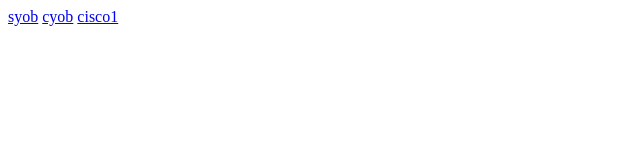
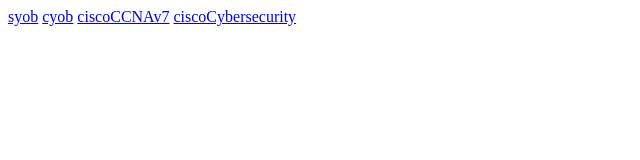
Before and after one commit to HadiAbouDaya/Certificates.github.io, a plain HTML site: page index.html in a window 1280 px wide. Shown: the whole page, without its empty margins (0-640 px from the left). Drawn offline with Linux system fonts and the light colour scheme.

Commit message:
Update index.html

```diff
--- a/index.html
+++ b/index.html
@@ -1,3 +1,4 @@
 <a href="startyourownbusiness.pdf">syob</a>
 <a href="createyourownbusiness.pdf">cyob</a>
-<a href="CCNAv7.pdf">cisco1</a>
+<a href="CCNAv7.pdf">ciscoCCNAv7</a>
+<a href="Cybersecurity.pdf">ciscoCybersecurity</a>
```
